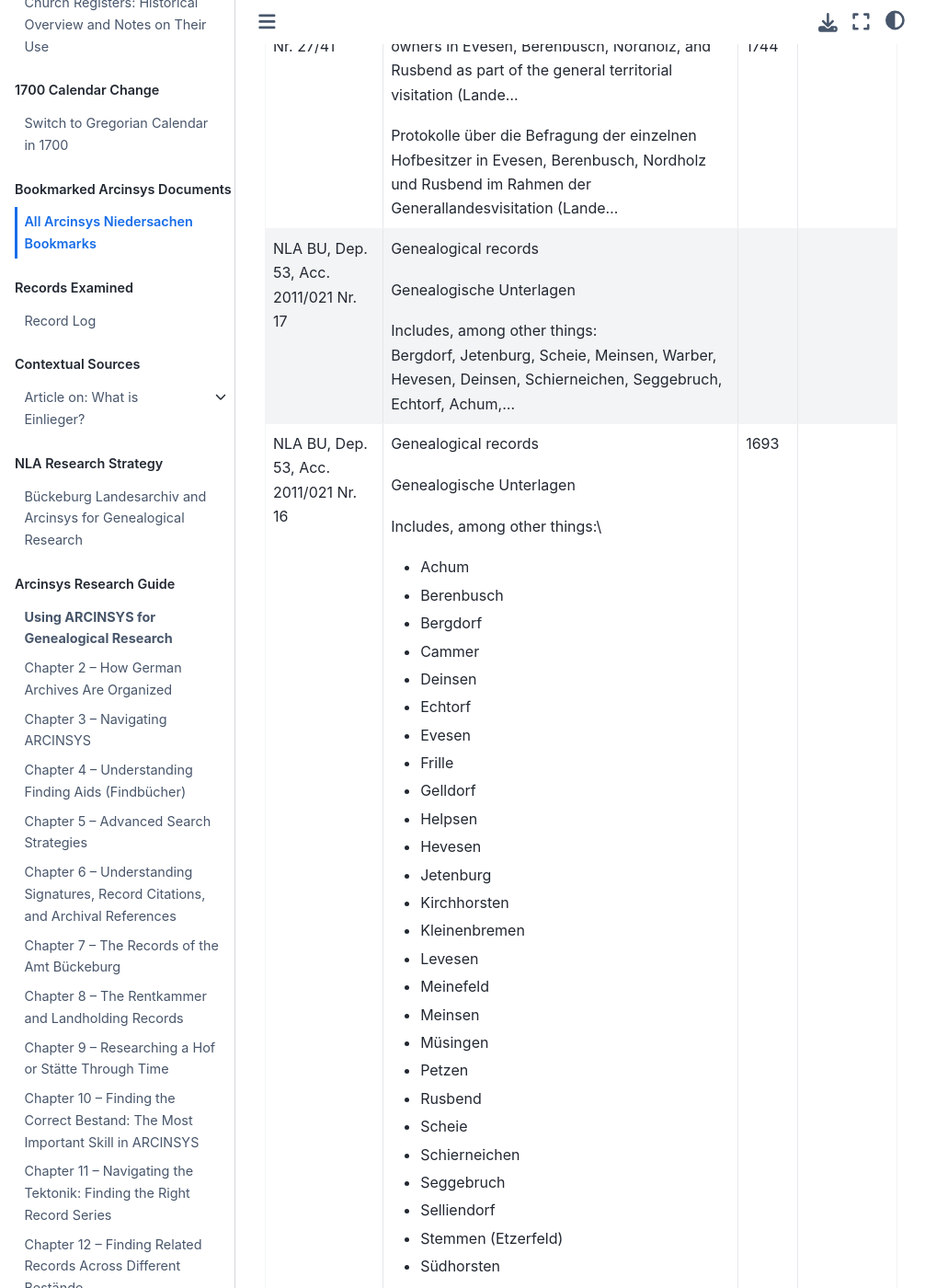
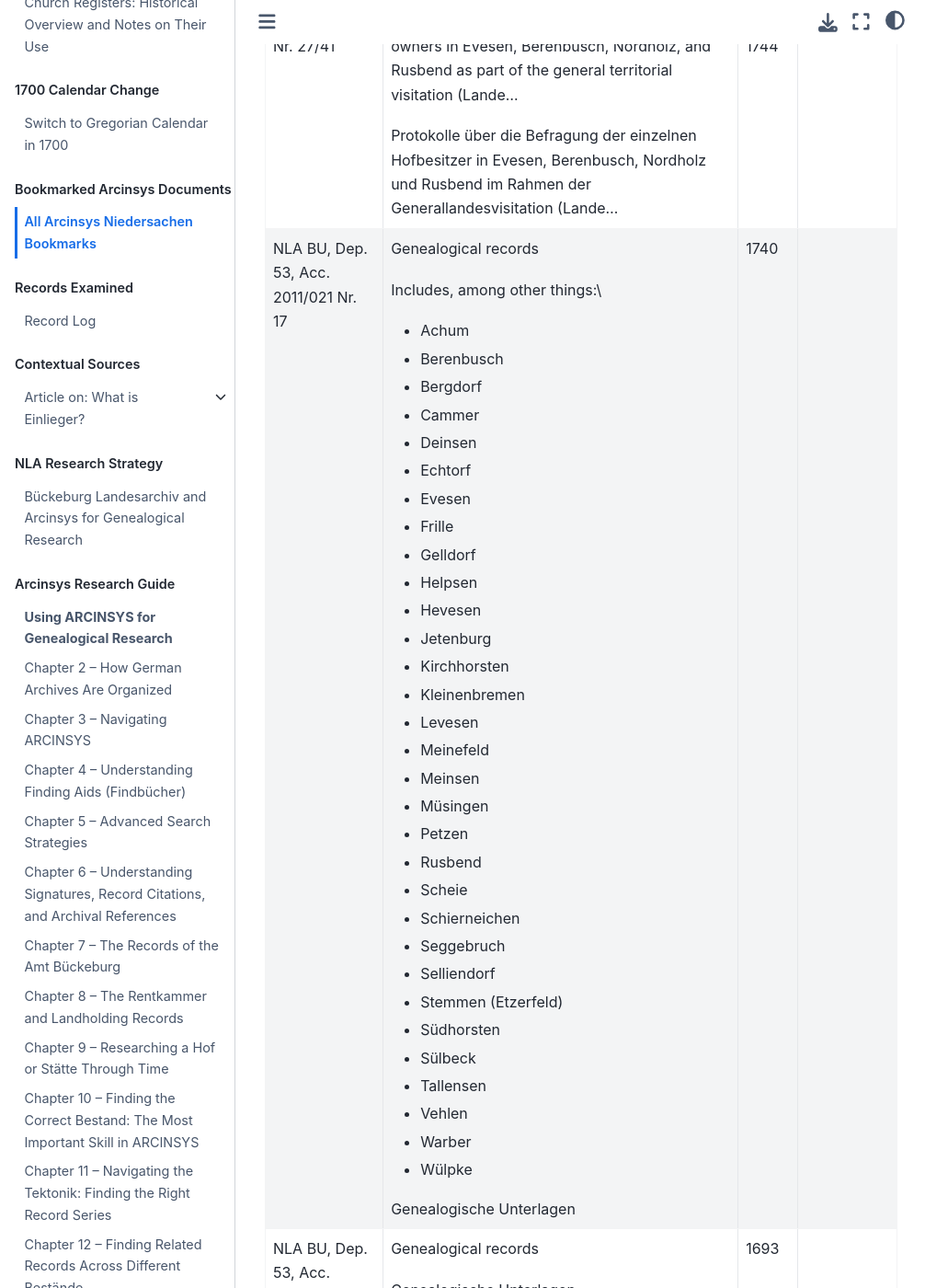
Before and after one commit to kurt-krueckeberg/sphinx-research, a Jupyter Book: the page built from arcinsys-bookmarks/bookmarks.md, in a window 1280 px wide and 1400 px high, scrolled down 3916 px. Shown: the whole window at 92% size, without its empty margins (0-1031 px from the left). Built offline with Jupyter Book 1.0.4 settings and Sphinx 7.4.7 and the Sphinx Book theme 1.1.4, drawn with Linux system fonts in a browser that asks for light colours.

Commit message:
Update files

```diff
--- a/arcinsys-bookmarks/bookmarks.md
+++ b/arcinsys-bookmarks/bookmarks.md
@@ -216,11 +216,41 @@
 * - NLA BU, Dep. 53, Acc. 2011/021 Nr. 17
   - Genealogical records
 
+    Includes, among other things:\
+    - Achum
+    - Berenbusch
+    - Bergdorf
+    - Cammer
+    - Deinsen
+    - Echtorf
+    - Evesen
+    - Frille
+    - Gelldorf
+    - Helpsen
+    - Hevesen
+    - Jetenburg
+    - Kirchhorsten
+    - Kleinenbremen
+    - Levesen
+    - Meinefeld
+    - Meinsen
+    - Müsingen
+    - Petzen
+    - Rusbend
+    - Scheie
+    - Schierneichen
+    - Seggebruch
+    - Selliendorf
+    - Stemmen (Etzerfeld)
+    - Südhorsten
+    - Sülbeck
+    - Tallensen
+    - Vehlen
+    - Warber
+    - Wülpke
+
     Genealogische Unterlagen
-
-    Includes, among other things:\
-    Bergdorf, Jetenburg, Scheie, Meinsen, Warber, Hevesen, Deinsen, Schierneichen, Seggebruch, Echtorf, Achum,...
-  -
+  - 1740
   -
 
 * - NLA BU, Dep. 53, Acc. 2011/021 Nr. 16
```
